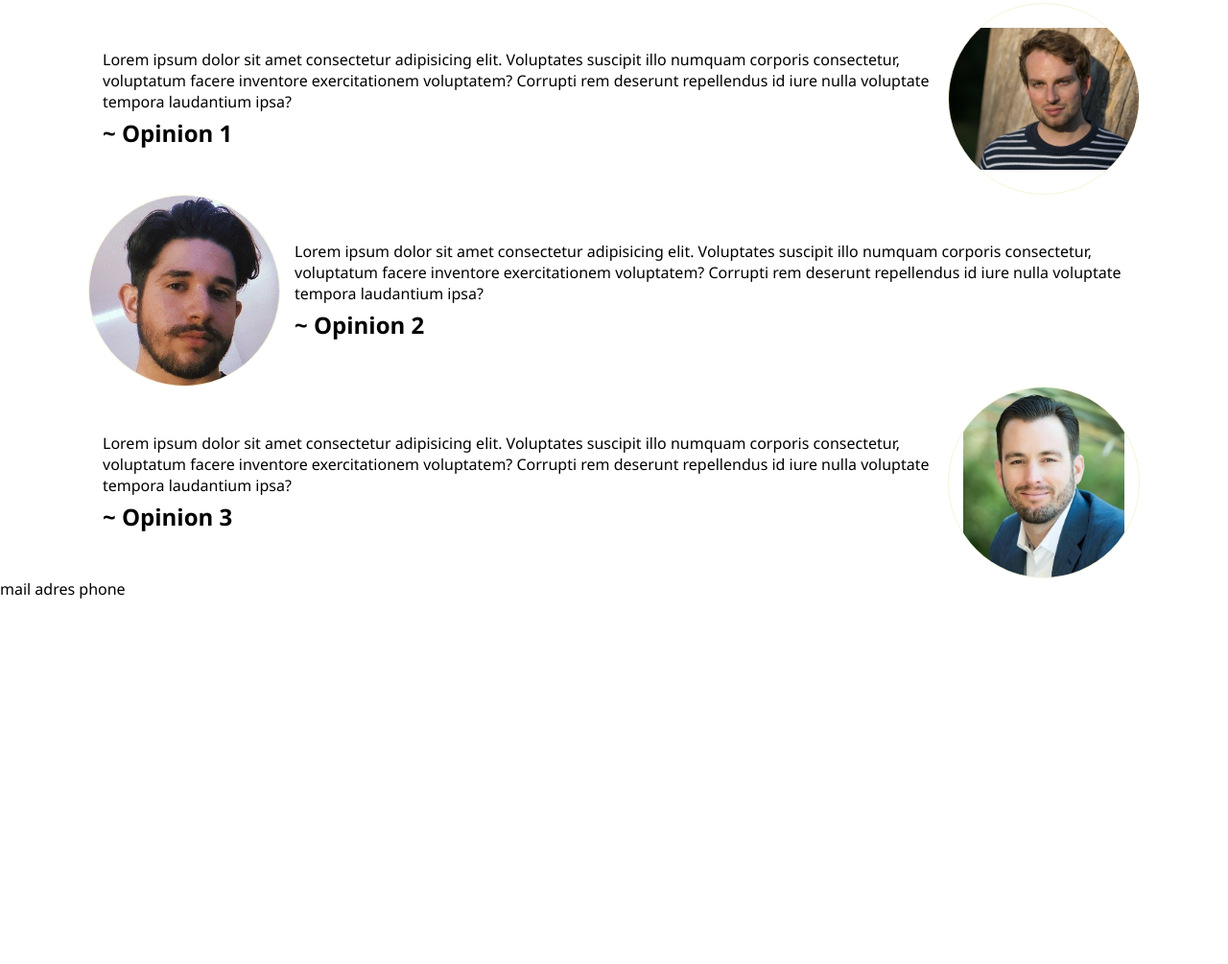
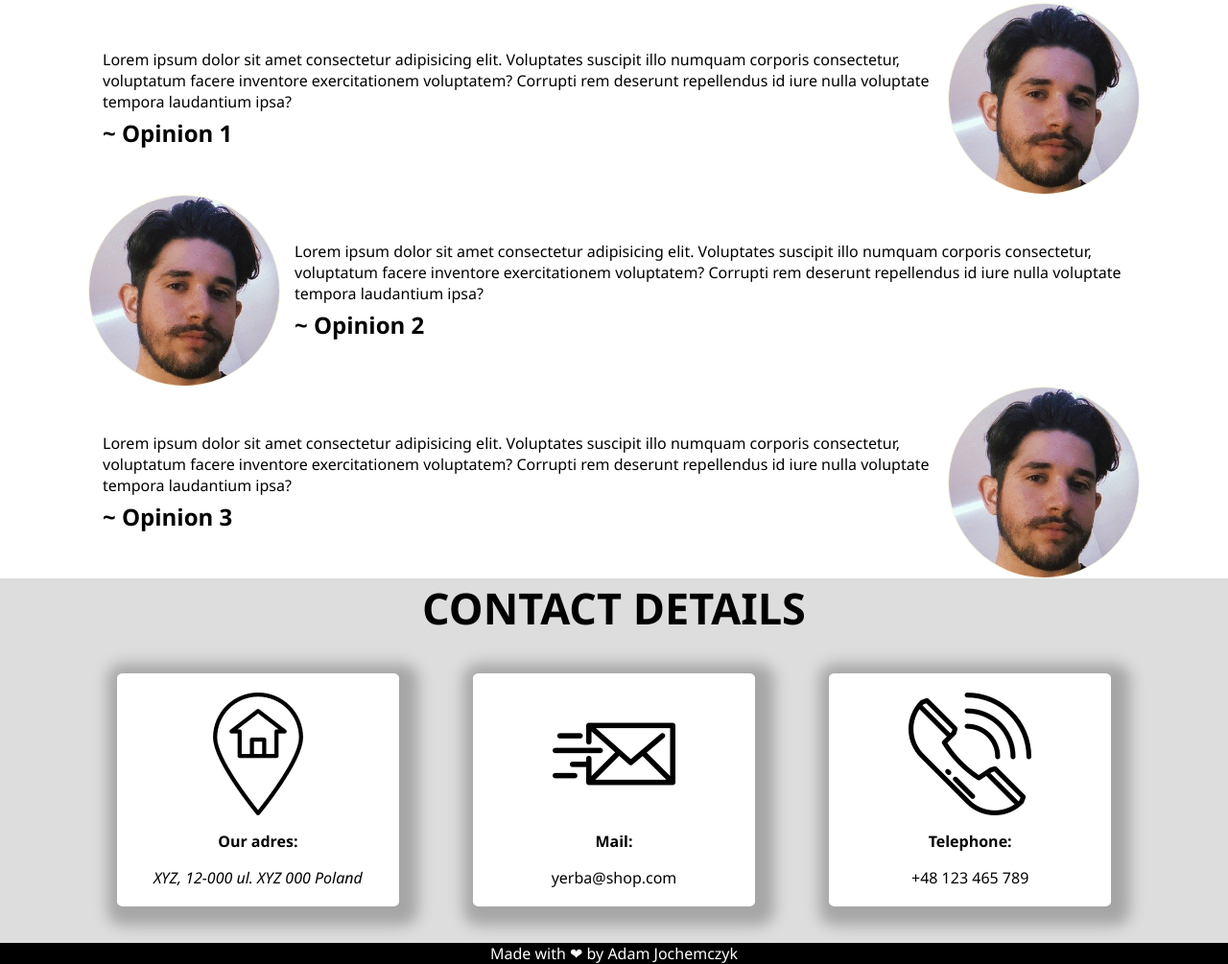
Before and after one commit to AdamJochemczyk/JSShop, a plain HTML site: page index.html in a window 1280 px wide. Shown: the part 2197-3202 px from the top of the page at 96% size. Before the commit the page ends 2822 px from the top, so only its background shows below. Drawn offline with Linux system fonts and the light colour scheme.

Commit message:
add contact details and footer

```diff
--- a/index.css
+++ b/index.css
@@ -205,3 +205,54 @@ a {
   margin-top: 5px;
   font-size: 1.5em;
 }
+
+/*contact*/
+#contact{
+  background-color: #ddd;
+}
+#contact > .row{
+  justify-content: center;
+}
+.contact-column {
+  flex: 0 0 100%;
+  display: flex;
+  flex-direction: row;
+  flex-wrap: wrap;
+  justify-content: center;
+}
+
+.contact-column > div {
+  display: flex;
+  justify-content: center;
+  flex-direction: column;
+  justify-content: center;
+  align-items: center;
+  margin: 3%;
+  padding: 1.5%;
+  box-shadow: 5px 5px 15px 15px rgba(0, 0, 0, 0.25);
+  border-radius: 2%;
+  background-color: #fff;
+}
+
+.contact-column > div > img {
+  width: 50%;
+}
+
+.contact-column > div > p {
+  margin-top: 1em;
+  margin-bottom: 1em;
+  font-weight: bolder;
+  color: #000;
+}
+.contact-column > div > a{
+  color: #000;
+  text-transform: lowercase;
+}
+
+/*footer*/
+footer{
+  display: flex;
+  justify-content: center;
+  background-color: #000;
+  color: #fff;
+}
--- a/index.html
+++ b/index.html
@@ -106,10 +106,10 @@
                 <span>Lorem ipsum dolor sit amet consectetur adipisicing elit. Voluptates suscipit illo numquam corporis consectetur, voluptatum facere inventore exercitationem voluptatem? Corrupti rem deserunt repellendus id iure nulla voluptate tempora laudantium ipsa?</span>
                 <h4 class="client-name">~ Opinion 1</h4>
               </div>
-            <img src="images/client1.jpg" alt="client-1" class="client-img">
+            <img src="images/client.jpg" alt="client-1" class="client-img">
         </div>
         <div class="client-container">
-          <img src="images/client2.jpg" alt="client-2" class="client-img">
+          <img src="images/client.jpg" alt="client-2" class="client-img">
           <div class="client-opinion">
                 <span>Lorem ipsum dolor sit amet consectetur adipisicing elit. Voluptates suscipit illo numquam corporis consectetur, voluptatum facere inventore exercitationem voluptatem? Corrupti rem deserunt repellendus id iure nulla voluptate tempora laudantium ipsa?</span>
                 <h4 class="client-name">~ Opinion 2</h4>
@@ -120,11 +120,36 @@
                 <span>Lorem ipsum dolor sit amet consectetur adipisicing elit. Voluptates suscipit illo numquam corporis consectetur, voluptatum facere inventore exercitationem voluptatem? Corrupti rem deserunt repellendus id iure nulla voluptate tempora laudantium ipsa?</span>
                 <h4 class="client-name">~ Opinion 3</h4>
               </div>
-          <img src="images/client3.jpg" alt="client-3" class="client-img">
+          <img src="images/client.jpg" alt="client-3" class="client-img">
         </div>
       </section>
-      <section id="Contact">mail adres phone</section>
-      <footer></footer>
+      <section id="contact">
+        <div class="row">
+          <h3 class="title">Contact details</h3>
+        </div>
+        <div class="contact-column">
+            <div>
+              <img src="images/location.png" alt="adres" />
+              <p>Our adres:</p>
+              <address>
+                XYZ, 12-000
+                ul. XYZ 000
+                Poland
+              </address>
+            </div>
+            <div>
+              <img src="images/mail-send.png" alt="mail" />
+              <p>Mail:</p>
+              <a href="mailto:yerba@shop.com">yerba@shop.com</a>
+            </div>
+            <div>
+              <img src="images/telephone.png" alt="telephone" />
+              <p>Telephone:</p>
+              +48 123 465 789
+            </div>
+          </div>
+      </section>
+      <footer>Made with ❤ by Adam Jochemczyk</footer>
     </div>
   </body>
 </html>
```
Also changed, not shown: images/client.jpg (renamed from images/client2.jpg), images/client1.jpg (deleted), images/client3.jpg (deleted), images/location.png (added), images/mail-send.png (added), images/telephone.png (added).
